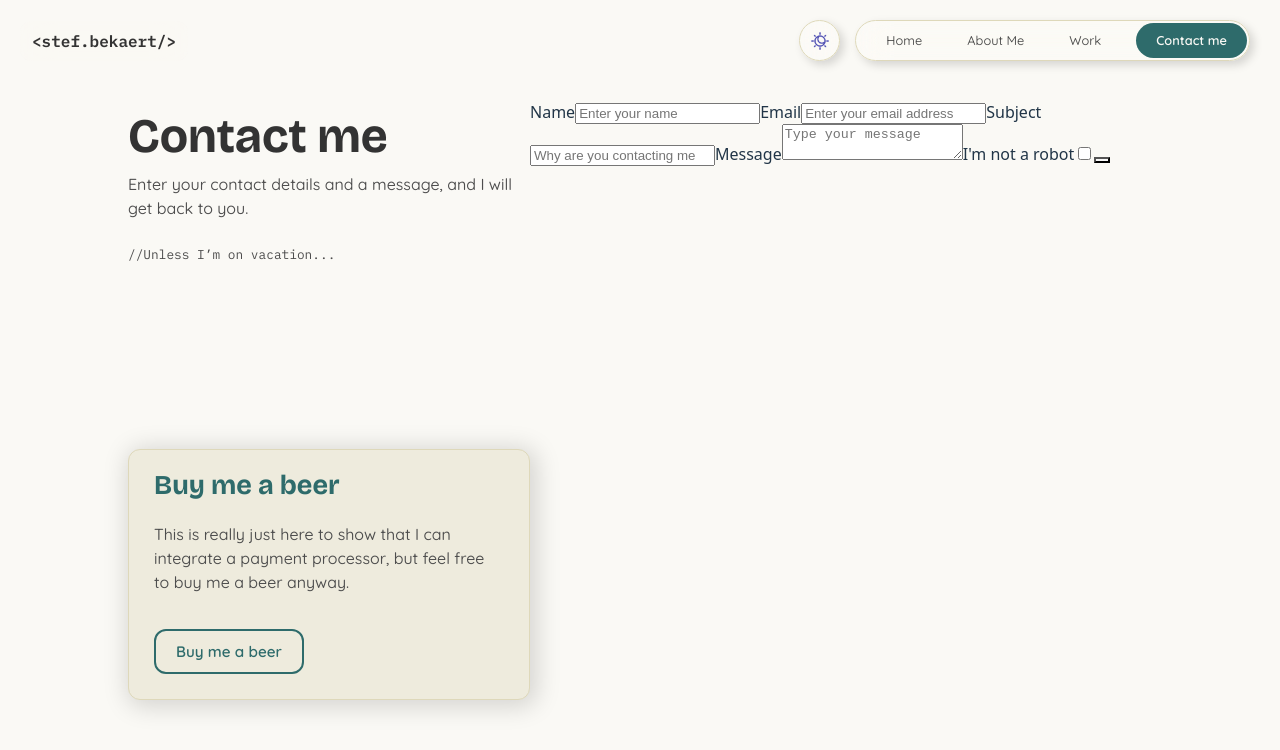
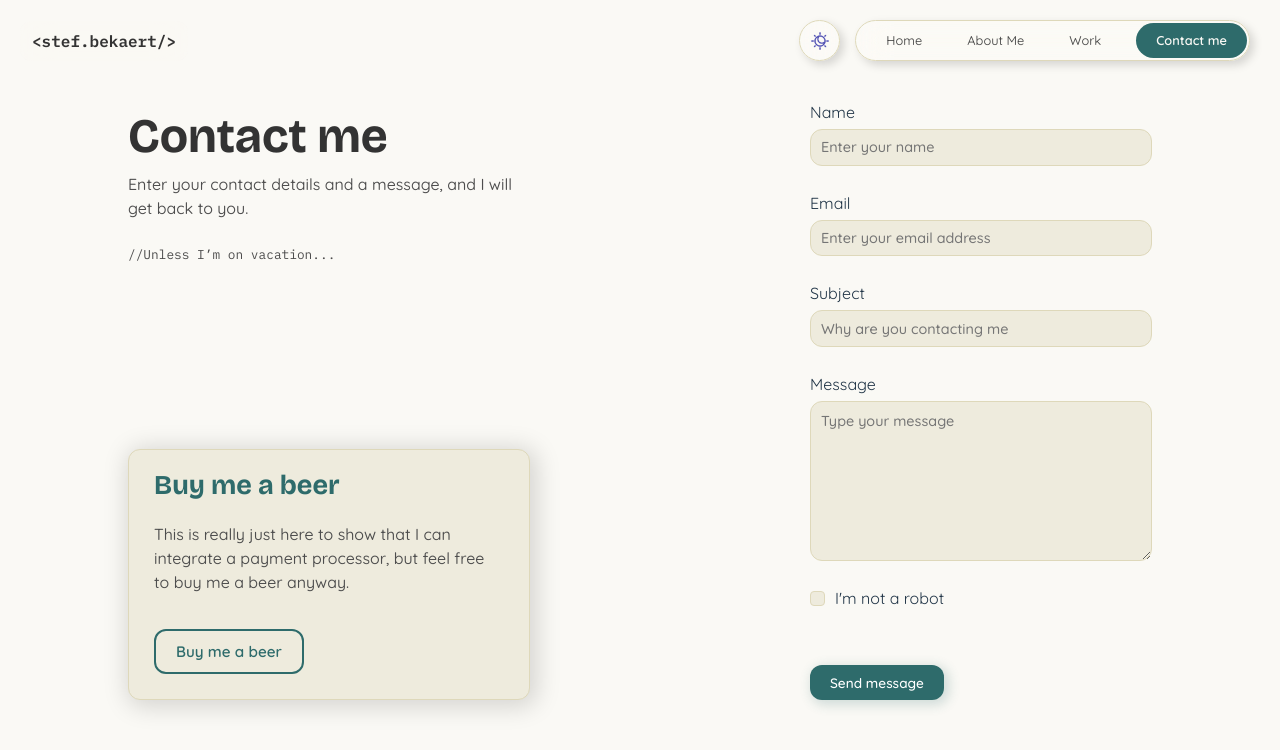
Before and after one commit to Stefdev13/stef-bekaert-portfolio, a React (Vite) app: page /contact in a window 1280 px wide. Shown: the top 750 px of the page. Built offline with nearby package versions, Linux system fonts and the light colour scheme.

Commit message:
ContactForm styling
Turns out styling a checkbox is annoying

```diff
--- a/src/components/contact/ContactForm.jsx
+++ b/src/components/contact/ContactForm.jsx
@@ -17,7 +17,6 @@ function ContactForm() {
   function submitForm() {}
 
   return (
-    <div className={styles.formWrapper}>
     <form action={submitForm} className={styles.form}>
       <label htmlFor="">Name</label>
       <input
@@ -66,7 +65,7 @@ function ContactForm() {
         }}
       ></textarea>
 
-        <label htmlFor="">I'm not a robot</label>
+      <section className={styles.captcha}>
         <input
           type="checkbox"
           name="captcha"
@@ -76,9 +75,13 @@ function ContactForm() {
             setCaptcha(!captcha);
           }}
         />
-        <button type="submit"></button>
+        <label htmlFor="">I'm not a robot</label>
+      </section>
+
+      <button type="submit" className={styles.submitBtn}>
+        Send message
+      </button>
     </form>
-    </div>
   );
 }
 
--- a/src/components/contact/ContactForm.module.css
+++ b/src/components/contact/ContactForm.module.css
@@ -0,0 +1,130 @@
+.form {
+    display: flex;
+    flex-direction: column;
+    gap: 5px;
+}
+
+.captcha {
+    display: flex;
+    flex-direction: row;
+    gap: 10px;
+    align-items: center;
+
+    margin-bottom: 50px;
+}
+
+label {
+    font-family: var(--font-text);
+    font-size: 1rem;
+}
+
+input {
+    width: 25vw;
+    height: 40px;
+
+    background-color: var(--var-colour-bg-l3);
+
+    border: 1px solid var(--var-colour-border);
+    border-radius: 12px;
+
+    padding: 0px 10px 0px 10px;
+    margin-bottom: 20px;
+
+    font-family: var(--font-text);
+    font-size: .9rem;
+    font-weight: 500;
+    color: var(--var-colour-text-header);
+}
+
+input:focus {
+    border: 1px solid var(--var-colour-primary);
+    border-radius: 12px;
+
+    outline: none;
+}
+
+textarea {
+    width: 25vw;
+    height: 160px;
+
+    background-color: var(--var-colour-bg-l3);
+
+    border: 1px solid var(--var-colour-border);
+    border-radius: 12px;
+
+    padding: 10px 10px 10px 10px;
+    margin-bottom: 20px;
+
+    font-family: var(--font-text);
+    font-size: .9rem;
+    font-weight: 500;
+    color: var(--var-colour-text-header);
+}
+
+textarea:focus {
+    border: 1px solid var(--var-colour-primary);
+    border-radius: 12px;
+
+    outline: none;
+}
+
+input[type="checkbox"] {
+    width: 15px;
+    height: 15px;
+
+    padding: 0;
+    margin: 0;
+
+    appearance: none;
+
+    background-color: var(--var-colour-bg-l3);
+
+    cursor: pointer;
+
+    border: 1px solid var(--var-colour-border);
+    border-radius: 4px;
+    transition: border-radius 0.2s ease-in-out;
+    transition: border 0.1s ease-in-out;
+}
+
+input[type="checkbox"]:hover {
+    border: 1px solid var(--var-colour-primary);
+    border-radius: 4px;
+}
+
+input[type="checkbox"]:checked {
+    border: 3px solid var(--var-colour-primary);
+    border-radius: 50px;
+}
+
+.submitBtn {
+    font-family: var(--font-text);
+    font-size: .85rem;
+    text-decoration-line: none;
+    font-weight: 550;
+
+    display: flex;
+    flex-direction: row;
+    gap: 20px;
+    align-items: center;
+
+    color: var(--var-colour-bg-l1);
+
+    background-color: var(--var-colour-primary);
+
+    height: 40px;
+    width: fit-content;
+    padding: 0px 20px 0px 20px;
+    border-radius: 12px;
+
+    box-shadow: 3px 3px 12px 2px var(--var-colour-shadow-primary);
+    transition: box-shadow 0.2s ease-in-out;
+
+    border: none;
+}
+
+.submitBtn:hover {
+    cursor: pointer;
+
+    box-shadow: 3px 3px 40px 15px var(--var-colour-shadow-primary);
+}
--- a/src/constants/styling-constants.js
+++ b/src/constants/styling-constants.js
@@ -29,7 +29,7 @@ export const LIGHT_TEXT_MUTED = '#4D4D4D'
 export const LIGHT_GLASS_BG_LOGO = "#faf9f5bf"
 export const LIGHT_GLASS_BG = "#ffffff40"
 export const LIGHT_SHADOW = "#00000026"
-export const LIGHT_SHADOW_PRIMARY = "#39c6c640"
+export const LIGHT_SHADOW_PRIMARY = "#2e6b6b33"
 
 //Accent & other colours
 export const ACCENT_PRIMARY_LIGHT = '#E2F3F3'
--- a/src/index.css
+++ b/src/index.css
@@ -13,7 +13,7 @@
   --var-colour-glass-bg-logo: #faf9f5bf;
   --var-colour-glass-bg: #ffffff40;
   --var-colour-shadow: #00000026;
-  --var-colour-shadow-primary: #2e6b6b40;
+  --var-colour-shadow-primary: #2e6b6b33;
 
   --var-colour-primary: #2E6B6B;
   --var-colour-danger: #AD1F1F;
```
Lines whose indentation alone changed are shown as unchanged.
